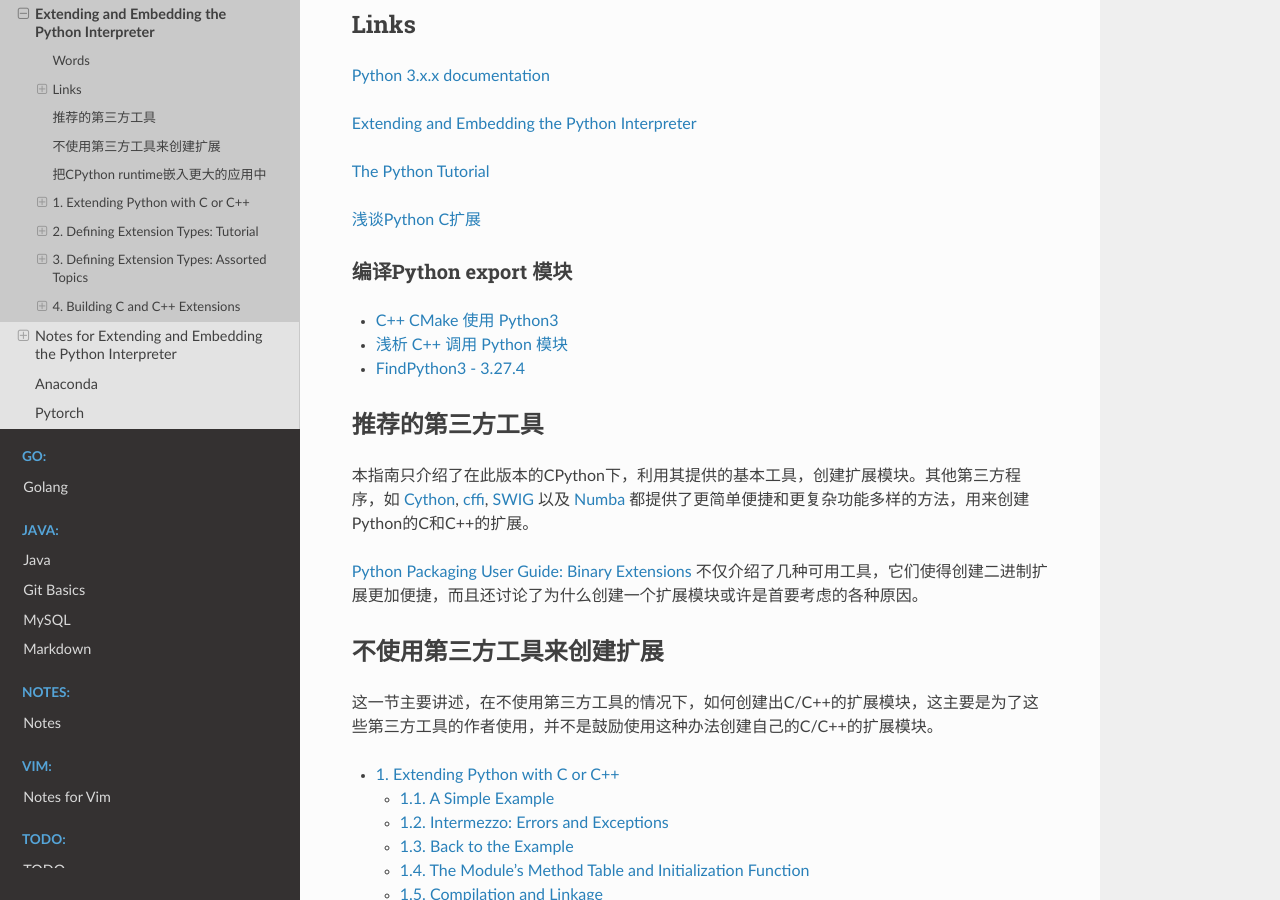
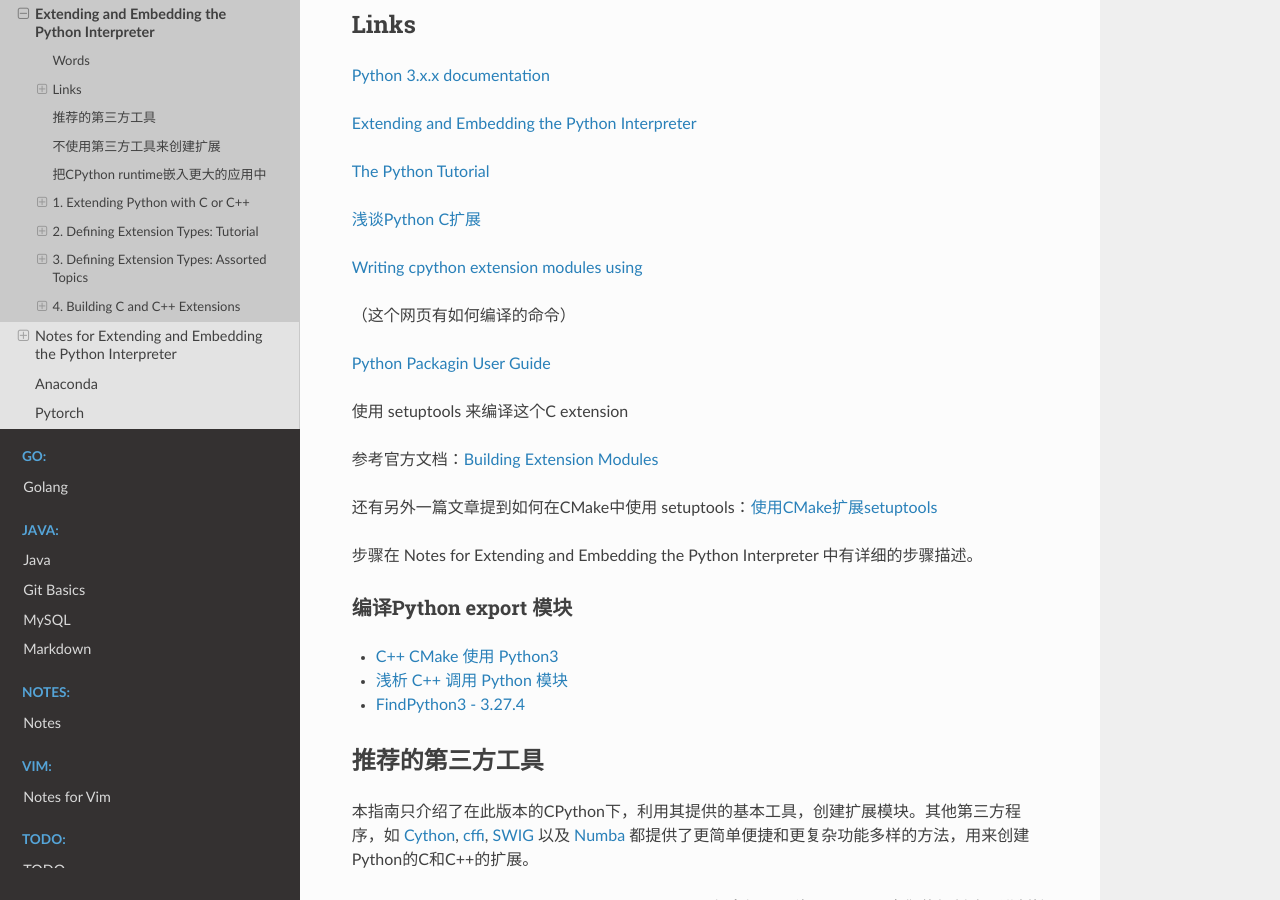
Before and after one commit to Pyrad/pyradnotes, a Sphinx documentation site: the page built from source/Python/ExtendingAndEmbeddingThePythonInterpreter.md, in a window 1280 px wide and 900 px high, scrolled down 712 px. Built offline with Sphinx 7.4.7 and the Read the Docs theme 2.0.0, drawn with Linux system fonts in a browser that asks for light colours; a script that is not in the unit is left out; some of the changed text lies outside the part shown.

Commit message:
Python Notes no how to use setuptools

```diff
--- a/source/Python/ExtendingAndEmbeddingThePythonInterpreter.md
+++ b/source/Python/ExtendingAndEmbeddingThePythonInterpreter.md
@@ -26,6 +26,21 @@ assorted 各种各样，混杂的
 [The Python Tutorial](https://docs.python.org/3/tutorial/index.html#tutorial-index)
 
 [浅谈Python C扩展](https://blog.csdn.net/fitzzhang/article/details/79212411)
+
+[Writing cpython extension modules using](https://thomasnyberg.com/cpp_extension_modules.html)
+
+（这个网页有如何编译的命令）
+
+[Python Packagin User Guide](https://packaging.python.org/en/latest/guides/packaging-binary-extensions/)
+
+
+使用 setuptools 来编译这个C extension
+
+参考官方文档：[Building Extension Modules](https://setuptools.pypa.io/en/latest/userguide/ext_modules.html)
+
+还有另外一篇文章提到如何在CMake中使用 setuptools：[使用CMake扩展setuptools](https://cloud.tencent.com/developer/information/%E4%BD%BF%E7%94%A8CMake%E6%89%A9%E5%B1%95setuptools%E3%80%82%E6%9C%AA%E5%AE%89%E8%A3%85%E7%94%9F%E6%88%90%E6%89%A9%E5%B1%95)
+
+步骤在 Notes for Extending and Embedding the Python Interpreter 中有详细的步骤描述。
 
 
 ### 编译Python export 模块
```
Also changed, not shown: source/Python/pythonbasic.md (+10 -0 lines).
